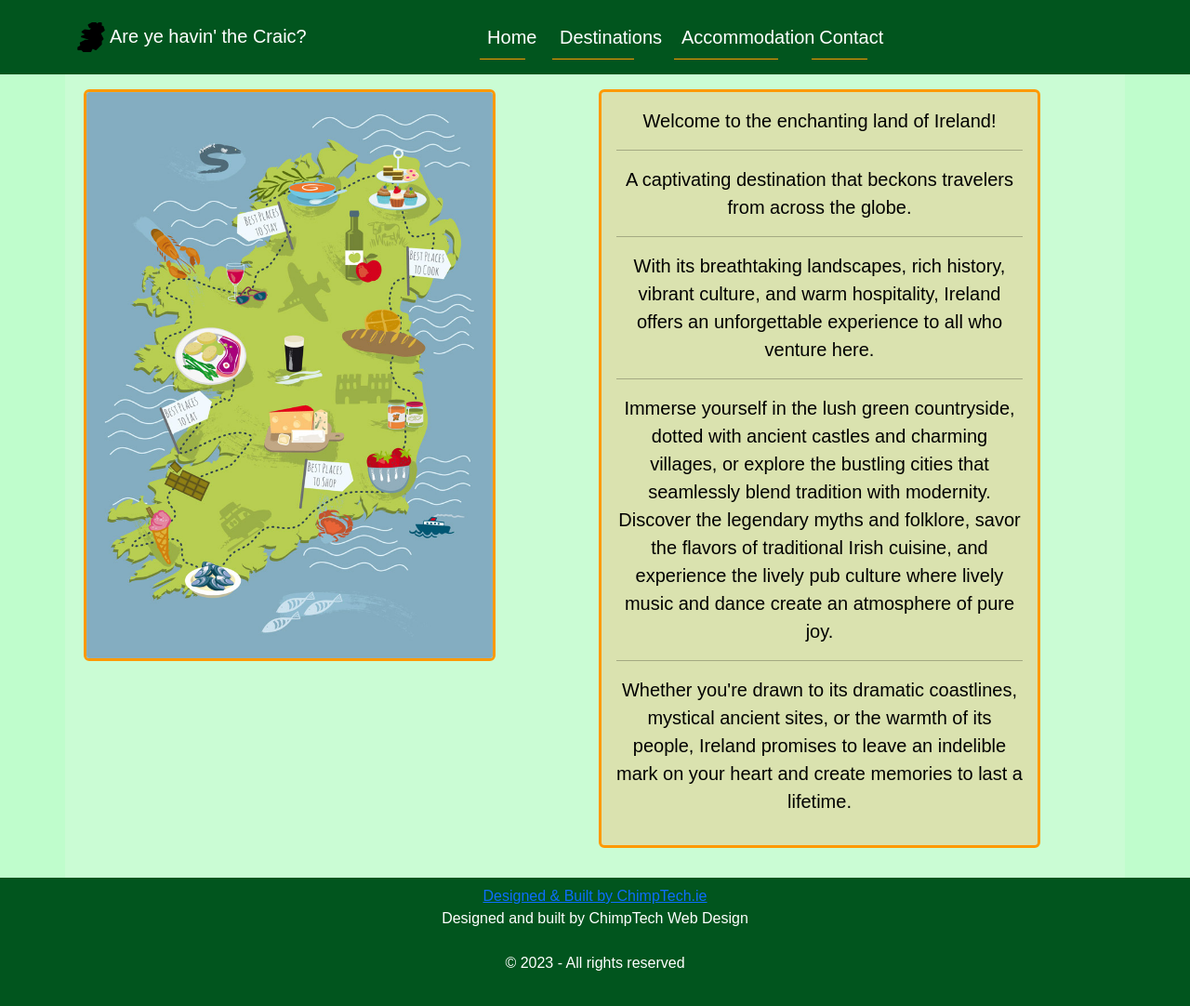
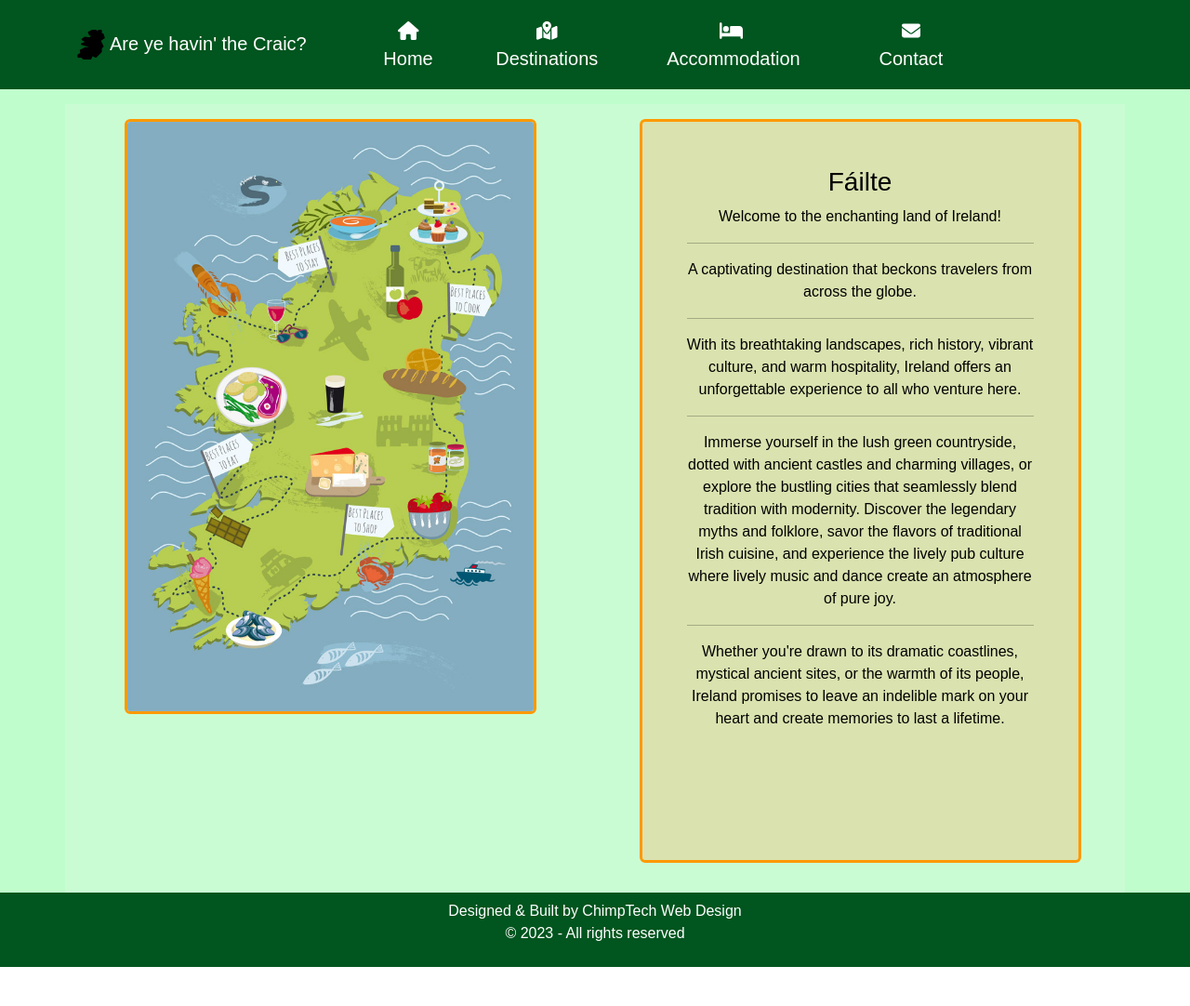
Before and after one commit to KSheridan86/tourism-ireland, a React (Create React App) app: page / in a window 1280 px wide. Shown: the top 1082 px of the page at 93% size. After the commit the page ends 1040 px from the top, so only its background shows below. Built offline with nearby package versions, Linux system fonts and the light colour scheme.

Commit message:
most styles added

```diff
--- a/src/App.css
+++ b/src/App.css
@@ -1,29 +1,21 @@
+/* universal styles */
 * {
   margin: 0;
   padding: 0;
   font-family: 'Caprasimo', sans-serif;
 }
-
-.email {
-  color: black;
+.background {
+  background-color: #bffdcc;
 }
-
-.navbar-logo {
-  height: 2rem;
-  margin-right: .25rem;
-}
-
 div > a {
   text-decoration: none;
   color: black;
 }
-
 p > a {
   text-decoration: none;
   color: black;
   font-size: 1.1rem;;
 }
-
 .bg {
   background-size: cover;
   background-position: center;
@@ -31,26 +23,152 @@ p > a {
   object-fit: cover;
   height: 80vh;
 }
+.email {
+  color: black;
+  text-decoration: none;
+}
 
+/* Navbar styles */
+.navbar-logo {
+  height: 2rem;
+  margin-right: .25rem;
+}
 .navbar {
   background-color: #01551e;
   color: white;
-  height: 10vh;
+  height: 12vh;
 }
-
 .navbar-nav {
   background-color: #01551e;
 }
-
 .navbar-collapse {
   width: 100%;
-  margin-left: 10rem;
+  margin-left: 0rem;
   background-color: #01551e;
   z-index: 1;
   overflow-y: auto;
   text-align: center;
   max-height: 100vh;
   transition: max-height 0.3s ease;
+}
+.navbar-collapse.show {
+  max-height: calc(100vh - 56px);;
+}
+.navbar-toggler {
+  position: relative;
+  z-index: 2;
+}
+.navbar-toggler-icon {
+  background-color: #01551e;
+}
+.navbar .navbar-brand {
+  color: white;
+  font-size: 1.25rem;
+  font-family: 'Caprasimo', sans-serif;
+}
+.navbar .nav-link {
+  color: white;
+  font-size: 1.25rem;
+  border-bottom: 1px solid #fe9901;
+  width: 70%;
+  margin: auto;
+}
+
+/* Footer styles */
+footer > a {
+  color: white;
+  text-decoration: none;
+}
+.footer {
+  background-color: #01551e;
+  color: white;
+  height: 10vh;
+}
+
+/* Home page styles */
+.home {
+  color: black;
+  font-size: 1rem;
+  height: 100vh;
+  border: 3px solid #fe9901;
+  background-color: rgba(241, 184, 118, 0.4);
+}
+.home-image {
+  min-height: 80vh;
+  width: 100%;
+  object-fit: fill;
+  border: 3px solid #fe9901;
+}
+.home-page, .contact-page {
+  min-height: 100vh;
+  background-color: rgb(245, 245, 245, .2);
+  padding-bottom: 2rem;
+}
+
+/* Destination page styles */
+.featured-destination-pic {
+  width: 100%;
+  object-fit: cover;
+}
+.destinations {
+  color: black;
+  font-size: 1rem;
+  background-color: rgba(241, 184, 118, 0.4);
+  border: 3px solid #fe9901;
+}
+#guinness, #cliffs, #blarney, #powerscourt, #newgrange, #skellig {
+  border: 3px solid #fe9901;
+  background-color: rgba(241, 184, 118, 0.4);
+}
+.featured-destinations {
+  background-color: rgb(245, 245, 245, .2);
+}
+.eire {
+  width: 50%;
+  height: auto;
+}
+
+/* Accommodation page styles */
+.acc-box {
+  background-color: rgba(241, 184, 118, 0.4);
+  border: 3px solid #fe9901;
+}
+.accommodation {
+  min-height: 100vh;
+  color: rgb(29, 29, 29);
+  background-color: rgb(245, 245, 245, .2);
+}
+.hotel-url {
+  font-size: .85rem;;
+}
+
+/* Media Queries */
+@media (max-width: 768px) {
+  .home {
+    font-size: 1rem;
+    width: 90%;
+    height: auto;
+  }
+  .destinations {
+    font-size: 1rem;
+    width: 90%;
+  }
+}
+
+@media (min-width: 992px) {
+  .eire {
+    width: 25%;
+  }
+  .navbar .nav-link {
+    border-bottom: none;
+    margin-left: 2rem;
+  }
+  .navbar .nav-link:hover {
+    color: #fe9901;
+  }
+  .navbar .navbar-brand {
+    margin-right: 2rem;
+  }
 }
 
 @media (max-width: 992px) {
@@ -70,122 +188,17 @@ p > a {
   }
 }
 
-.navbar-collapse.show {
-  max-height: calc(100vh - 56px);;
-}
-
-.navbar-toggler {
-  position: relative;
-  z-index: 2;
-}
-
-.navbar-toggler-icon {
-  background-color: #01551e;
-}
-
-.navbar .navbar-brand {
-  color: white;
-  font-size: 1.25rem;
-  font-family: 'Caprasimo', sans-serif;
-}
-
-.navbar .nav-link {
-  color: white;
-  font-size: 1.25rem;
-  border-bottom: 1px solid #fe9901;
-  width: 70%;
-  margin: auto;
-}
-
-.home {
-  color: black;
-  font-size: 1.25rem;
-  /* width: 100%; */
-  border: 3px solid #fe9901;
-  background-color: rgba(241, 184, 118, 0.4);
-}
-
-.home-image {
-  width: 100%;
-  object-fit: cover;
-  border: 3px solid #fe9901;
-}
-
-.featured-destination-pic {
-  width: 100%;
-  object-fit: cover;
-}
-
-.home-page, .contact-page {
-  min-height: 100vh;
-  background-color: rgb(245, 245, 245, .2);
-  padding-bottom: 2rem;
-}
-
-.acc-box {
-  background-color: rgba(241, 184, 118, 0.4);
-  border: 3px solid #fe9901;
-}
-
-.background {
-  background-color: #bffdcc;
-}
-
-.destinations {
-  color: black;
-  font-size: 1rem;
-  /* width: 70%; */
-  background-color: rgba(241, 184, 118, 0.4);
-  border: 3px solid #fe9901;
-}
-
-#guinness, #cliffs, #blarney, #powerscourt, #newgrange, #skellig {
-  border: 3px solid #fe9901;
-  background-color: rgba(241, 184, 118, 0.4);
-}
-
-.featured-destinations {
-  /* min-height: 100vh; */
-  background-color: rgb(245, 245, 245, .2);
-}
-
-.accommodation {
-  min-height: 100vh;
-  color: rgb(29, 29, 29);
-  background-color: rgb(245, 245, 245, .2);
-}
-
-@media (max-width: 768px) {
-  .destinations {
-    font-size: 1rem;
-    width: 90%;
+@media (min-width: 992px) and (max-width: 1200px) {
+  .home {
+    font-size: .9rem;
   }
 }
 
-.footer {
-  background-color: #01551e;
-  color: white;
-  height: 20vh;
+@media (min-width: 1400px){
+  .navbar .navbar-brand {
+    margin-right: 10rem;
+  }
+  /* .home {
+    font-size: 1.1rem;
+  } */
 }
-
-
-/* Media Queries */
-
-@media (max-width: 768px) {
-  .home {
-    font-size: 1rem;
-    width: 90%;
-  }
-}
-
-
-.eire {
-  width: 50%;
-  height: auto;
-}
-
-@media (min-width: 992px) {
-  .eire {
-    width: 25%;
-  }
-}
--- a/src/components/Contact.js
+++ b/src/components/Contact.js
@@ -1,29 +1,37 @@
 import React from 'react';
 import { FontAwesomeIcon } from '@fortawesome/react-fontawesome';
-import { faCoffee } from '@fortawesome/free-solid-svg-icons';
-import { faFacebook, faInstagram, faTwitter, faLinkedin, faGithub } from '@fortawesome/free-brands-svg-icons';
+import { faInstagram, faTwitter, faLinkedin, faGithub } from '@fortawesome/free-brands-svg-icons';
 
 const Contact = () => {
   return (
-    <div class="contact-page d-flex flex-column p-3">
-      <div className="contact border rounded p-2">
-        <p>
-          This site was built by ChimpTech Web Design.
-          If you would like to get in touch with us, please email us
-          <a className="email" href="mailto: kensheridan86@gmail.com"> HERE</a>
-        </p>
-        <div>You can check out our other work on our website
-          <a href="https://www.chimptech.ie" target="_blank" rel="noreferrer"> ChimpTech.ie</a>
-
-          <FontAwesomeIcon icon={faCoffee} />
-          <FontAwesomeIcon icon={faFacebook} />
-          <FontAwesomeIcon icon={faInstagram} />
-          <FontAwesomeIcon icon={faTwitter} />
-          <FontAwesomeIcon icon={faLinkedin} />
-          <FontAwesomeIcon icon={faGithub} />
-
+    <div class="container-fluid contact-page p-3">
+      <div className="row justify-content-center">
+        <div className="contact p-2 col-10 col-lg-6 text-center">
+          <h1>This site was built by Chimp Tech Web Design.</h1>
+          <img src="/images/chimp-tech.png" alt="Ireland" className="mb-4" />
+          <h3>
+            If you would like to get in touch with us, please email us
+            <a className="email" href="mailto: bobthewind420@gmail.com"> HERE</a>
+          </h3>
+          <h4>You can check out our work on our website
+            <a className="email" href="https://www.chimptech.ie" target="_blank" rel="noreferrer"> ChimpTech.ie</a>
+          </h4>
+          <div className="mt-3">
+            <h4 className="mb-3">Follow our socials here:</h4>
+            <a className="m-3 fs-1" href="https://www.linkedin.com/in/kensheridan86/" target="_blank" rel="noreferrer">
+              <FontAwesomeIcon icon={faLinkedin} />
+            </a>
+            <a className="m-3 fs-1" href="https://github.com/KSheridan86/" target="_blank" rel="noreferrer">
+              <FontAwesomeIcon icon={faGithub} />
+            </a>
+            <a className="m-3 fs-1" href="https://www.instagram.com/chimptechwebdev/" target="_blank" rel="noreferrer">
+              <FontAwesomeIcon icon={faInstagram} />
+            </a>
+            <a className="m-3 fs-1" href="https://twitter.com/ChimpTechWebDev?s=03" target="_blank" rel="noreferrer">
+              <FontAwesomeIcon icon={faTwitter} />
+            </a>
+          </div>
         </div>
-
       </div>
     </div>
   );
--- a/src/components/Footer.js
+++ b/src/components/Footer.js
@@ -4,13 +4,10 @@ const Footer = () => {
 
         <a href="https://www.chimptech.ie" target="_blank" rel="noreferrer"
             aria-label="link to web design business that built site">
-            Designed & Built by ChimpTech.ie
-                    </a>
-
-            <div>Designed and built by ChimpTech Web Design</div>
-            <br></br>
-            <div>© 2023 - All rights reserved</div>
-
+            Designed & Built by ChimpTech Web Design
+        </a>
+        <br></br>
+        <div>© 2023 - All rights reserved</div>
         </footer>
     );
 }
--- a/src/components/Home.js
+++ b/src/components/Home.js
@@ -3,12 +3,13 @@ import React from 'react';
 const Home = () => {
   return (
     <div class="home-page container">
-      <div className='row justify-content-center'>
-        <div className="p-3 m-1 mt-0 col-12 col-lg-5">
+      <div className='row justify-content-center mt-3'>
+        <div className="p-3 m-auto mt-0 col-12 col-lg-5">
           <img src="/images/food-map.jpg" alt="Ireland" className="home-image rounded" />
         </div>
 
-        <div className="home m-auto rounded p-3 m-1 mt-3 text-center col-11 col-lg-5">
+        <div className="home m-auto rounded p-5 p-lg-3 p-xl-5 m-1 mt-3 text-center col-11 col-lg-5">
+          <h3>Fáilte</h3>
           <p>
             Welcome to the enchanting land of Ireland! <hr></hr>
             A captivating destination that beckons travelers from across the globe. <hr></hr>
--- a/src/components/Navbar.js
+++ b/src/components/Navbar.js
@@ -1,5 +1,7 @@
 import React, { useState } from 'react';
 import { BrowserRouter as Router, Route, Link, Routes } from 'react-router-dom';
+import { FontAwesomeIcon } from '@fortawesome/react-fontawesome';
+import { faHome, faMapMarkedAlt, faBed, faEnvelope } from '@fortawesome/free-solid-svg-icons';
 import '../App.css';
 import Home from './Home';
 import Destinations from './Destinations';
@@ -36,36 +38,34 @@ const Navbar = () => {
                         <ul className="navbar-nav">
                             <li className="nav-item">
                                 <Link className="nav-link custom-navbar-link" to="/" onClick={closeNav}>
-                                    Home
+                                    <FontAwesomeIcon icon={faHome} /> Home
                                 </Link>
                             </li>
                             <li className="nav-item">
                                 <Link className="nav-link" to="/destinations" onClick={closeNav}>
-                                    Destinations
+                                    <FontAwesomeIcon icon={faMapMarkedAlt} /> Destinations
                                 </Link>
                             </li>
                             <li className="nav-item">
                                 <Link className="nav-link" to="/accommodation" onClick={closeNav}>
-                                    Accommodation
+                                    <FontAwesomeIcon icon={faBed} /> Accommodation
                                 </Link>
                             </li>
                             <li className="nav-item">
                                 <Link className="nav-link" to="/contact" onClick={closeNav}>
-                                    Contact
+                                    <FontAwesomeIcon icon={faEnvelope} /> Contact
                                 </Link>
                             </li>
                         </ul>
                     </div>
                 </div>
             </nav>
-            {/* <div className="container bg"> */}
                 <Routes>
                     <Route path="/" element={<Home />} />
                     <Route path="/destinations" element={<Destinations />} />
                     <Route path="/accommodation" element={<Accommodation />} />
                     <Route path="/contact" element={<Contact />} />
                 </Routes>
-            {/* </div> */}
         </Router>
     );
 };
```
Also changed, not shown: src/components/Accommodation.js (+266 -51 lines), src/components/Destinations.js (+9 -7 lines), public/images/chimp-tech.png (added).
